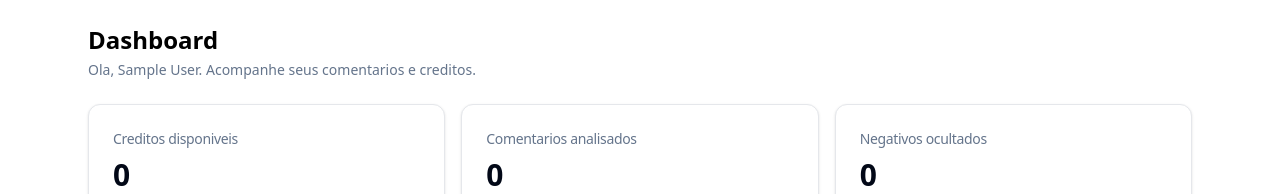
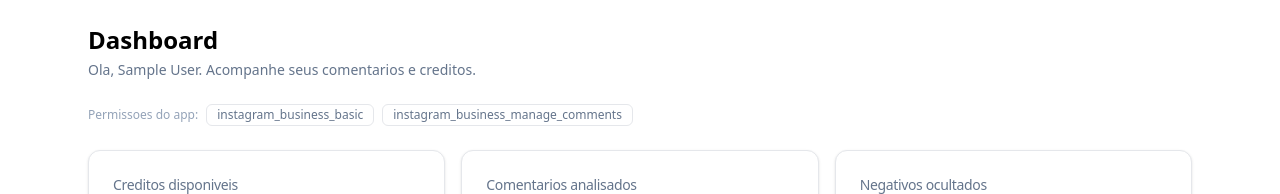
Before and after one commit to mlmpbr2/betelgeuse-coments, a Next.js app: page /dashboard in a window 1280 px wide. Shown: the top 194 px of the page. Built offline with nearby package versions, Linux system fonts and the light colour scheme; no server answers; the database is empty; sample sign-in values are in the browser's storage.

Commit message:
feat: badges de permissao no dashboard (basic + manage_comments)

```diff
--- a/src/app/api/sentiment/analyze/route.ts
+++ b/src/app/api/sentiment/analyze/route.ts
@@ -1,4 +1,5 @@
 import { NextRequest, NextResponse } from "next/server";
+import { revalidatePath } from "next/cache";
 import { getServerSession } from "next-auth";
 import { authOptions } from "@/lib/auth";
 import { prisma } from "@/lib/prisma";
@@ -99,7 +100,9 @@ export async function POST(req: NextRequest) {
         commentId: comment.id,
         postId,
         igAccountId: igAccount.id,
-        author: comment.username ?? null,
+        author: comment.username?.trim()
+          ? comment.username
+          : "Usuario do Instagram",
         text: comment.text ?? "",
         sentiment: g.sentiment,
         score: g.score,
@@ -119,7 +122,9 @@ export async function POST(req: NextRequest) {
         commentId: comment.id,
         postId,
         igAccountId: igAccount.id,
-        author: comment.username ?? null,
+        author: comment.username?.trim()
+          ? comment.username
+          : "Usuario do Instagram",
         text: comment.text ?? "",
         sentiment,
         score,
@@ -141,6 +146,8 @@ export async function POST(req: NextRequest) {
     }),
   ]);
 
+  revalidatePath("/dashboard");
+
   return NextResponse.json({
     analyzed: results.length,
     results,
--- a/src/app/dashboard/page.tsx
+++ b/src/app/dashboard/page.tsx
@@ -2,6 +2,7 @@ import { getServerSession } from "next-auth";
 import { redirect } from "next/navigation";
 import { authOptions } from "@/lib/auth";
 import { MetricCards } from "@/components/dashboard/MetricCards";
+import { PermissionBadges } from "@/components/dashboard/PermissionBadges";
 import { PostsTable } from "@/components/dashboard/PostsTable";
 import { Separator } from "@/components/ui/separator";
 
@@ -21,6 +22,8 @@ export default async function DashboardPage() {
         </p>
       </header>
 
+      <PermissionBadges />
+
       <MetricCards userId={session.user.id} />
 
       <Separator />
--- /dev/null
+++ b/src/components/dashboard/PermissionBadges.tsx
@@ -0,0 +1,30 @@
+import { Badge } from "@/components/ui/badge";
+
+const PERMISSIONS = [
+  {
+    name: "instagram_business_basic",
+    hint: "Acesso ao perfil e midia da conta Instagram",
+  },
+  {
+    name: "instagram_business_manage_comments",
+    hint: "Moderacao de comentarios: ler, ocultar e responder",
+  },
+];
+
+export function PermissionBadges() {
+  return (
+    <div className="flex flex-wrap items-center gap-2">
+      <span className="text-xs text-slate-400">Permissoes do app:</span>
+      {PERMISSIONS.map((permission) => (
+        <Badge
+          key={permission.name}
+          variant="outline"
+          title={permission.hint}
+          className="font-normal text-slate-500"
+        >
+          {permission.name}
+        </Badge>
+      ))}
+    </div>
+  );
+}
--- a/src/components/dashboard/PostsTable.tsx
+++ b/src/components/dashboard/PostsTable.tsx
@@ -1,6 +1,7 @@
 "use client";
 
 import { useCallback, useEffect, useState } from "react";
+import { useRouter } from "next/navigation";
 import { format } from "date-fns";
 import { ptBR } from "date-fns/locale";
 import {
@@ -53,6 +54,7 @@ const SENTIMENT_VARIANT: Record<
 };
 
 export function PostsTable() {
+  const router = useRouter();
   const [posts, setPosts] = useState<Post[] | null>(null);
   const [error, setError] = useState<string | null>(null);
   const [analyzingPostId, setAnalyzingPostId] = useState<string | null>(null);
@@ -86,9 +88,11 @@ export function PostsTable() {
       if (data.analyzed === 0) {
         // Ja analisado antes: recarrega comentarios e usa analises existentes
         setAnalyses((prev) => ({ ...prev, [postId]: prev[postId] ?? [] }));
+        router.refresh();
         return;
       }
       setAnalyses((prev) => ({ ...prev, [postId]: data.results }));
+      router.refresh();
     } catch (err) {
       setError(err instanceof Error ? err.message : "Erro ao analisar");
     } finally {
@@ -115,8 +119,9 @@ export function PostsTable() {
           a.commentId === analysis.commentId ? { ...a, hidden } : a
         ),
       }));
+      router.refresh();
     },
-    []
+    [router]
   );
 
   const sendReply = useCallback(async () => {
@@ -234,7 +239,11 @@ export function PostsTable() {
               <TableBody>
                 {items.map((item) => (
                   <TableRow key={item.commentId}>
-                    <TableCell>{item.author ?? "-"}</TableCell>
+                    <TableCell>
+                      {item.author?.trim()
+                        ? item.author
+                        : "Usuario do Instagram"}
+                    </TableCell>
                     <TableCell className="max-w-md">{item.text}</TableCell>
                     <TableCell>
                       <Badge variant={SENTIMENT_VARIANT[item.sentiment]}>
@@ -278,7 +287,10 @@ export function PostsTable() {
           <DialogHeader>
             <DialogTitle>Responder comentario</DialogTitle>
             <DialogDescription>
-              {replyTarget?.author}: {replyTarget?.text}
+              {replyTarget?.author?.trim()
+                ? replyTarget.author
+                : "Usuario do Instagram"}
+              : {replyTarget?.text}
             </DialogDescription>
           </DialogHeader>
           <Textarea
```
